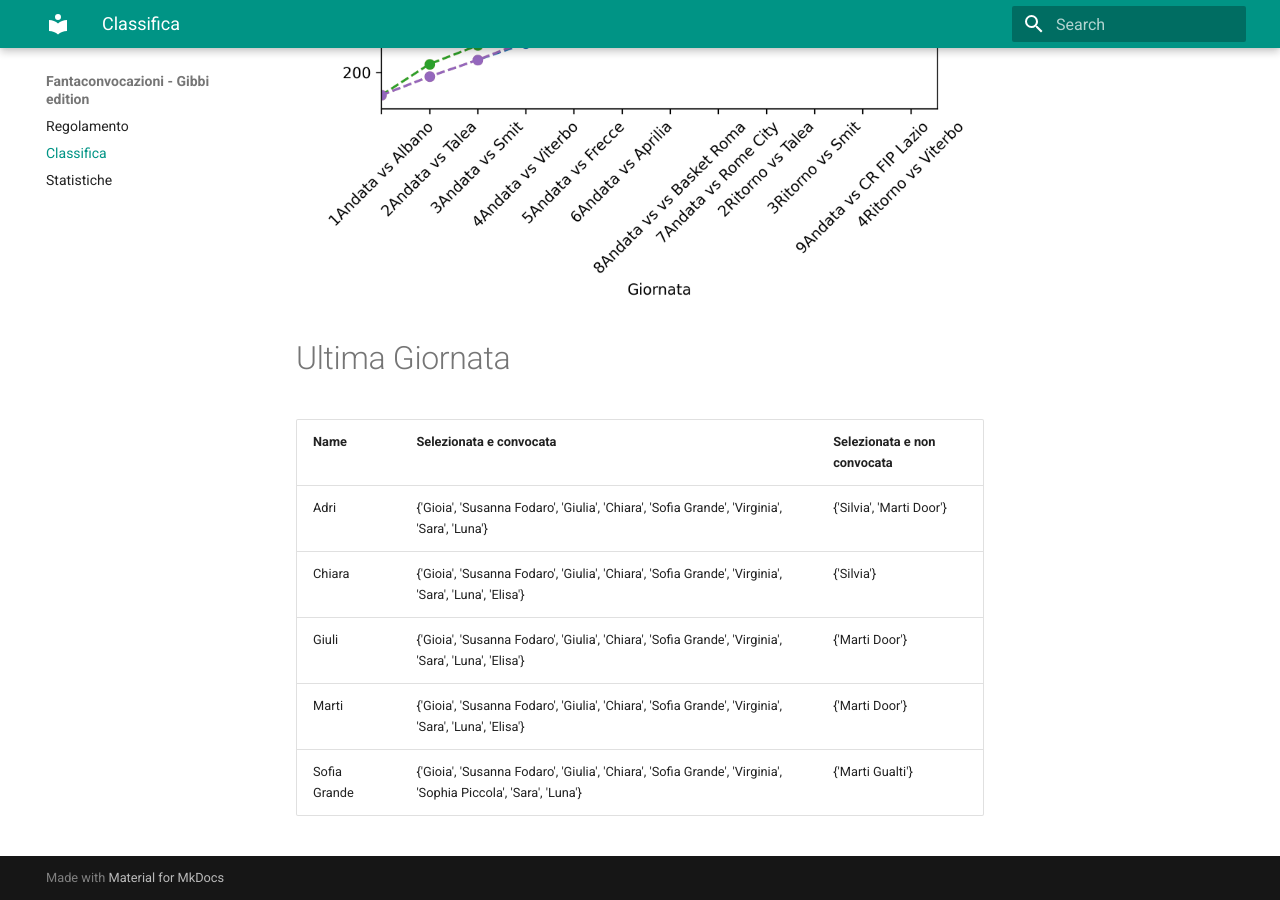
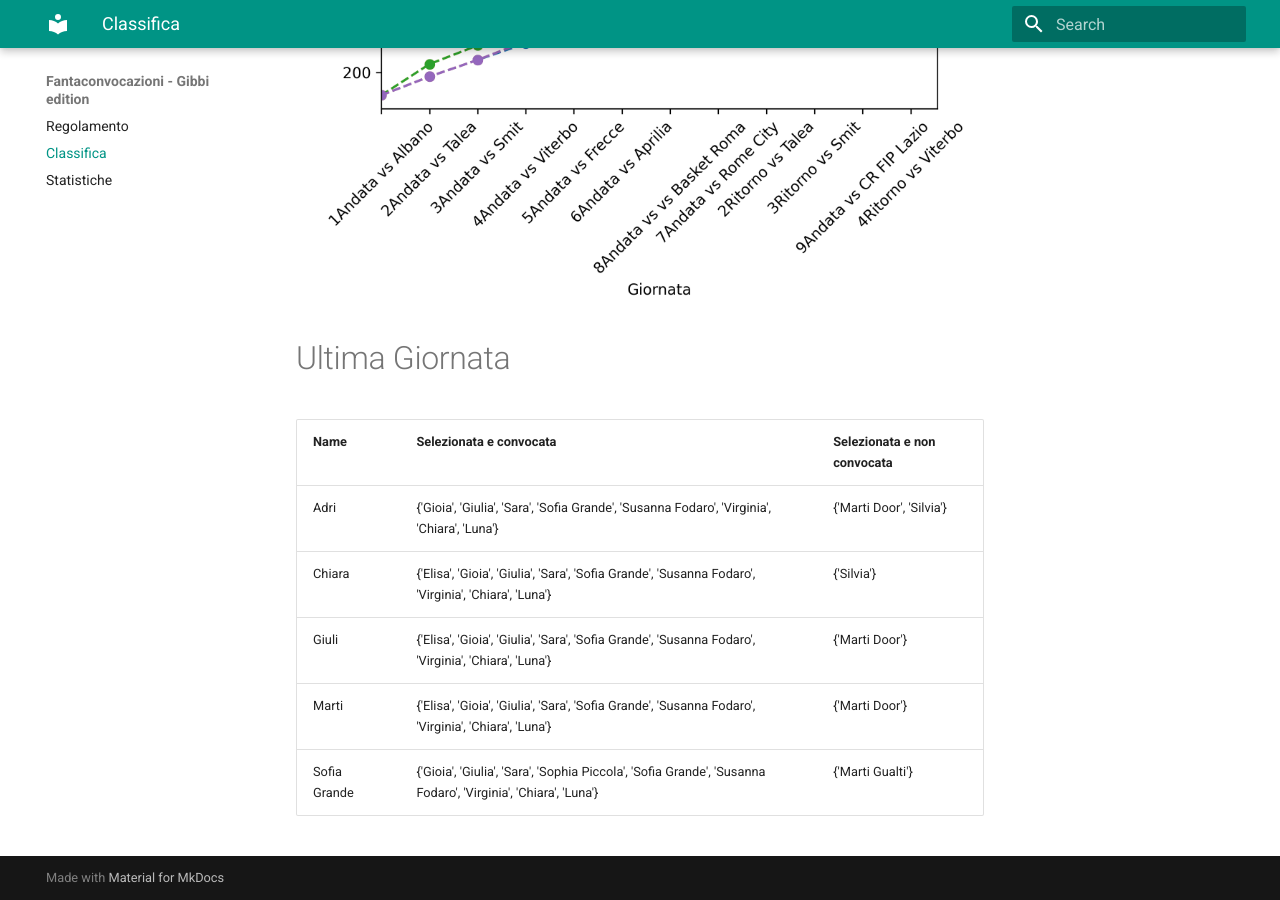
Before and after one commit to martinig94/fantagibbi, an MkDocs documentation site: the page built from docs/Classifica.md, in a window 1280 px wide and 900 px high, scrolled down 810 px. Built offline with MkDocs 1.6.1 and Material for MkDocs 9.7.7, drawn with Linux system fonts in a browser that asks for light colours.

Commit message:
Auto-update from main.py

```diff
--- a/docs/Classifica.md
+++ b/docs/Classifica.md
@@ -18,9 +18,9 @@
 <!-- START_TABLE CORRECT -->
 | Name         | Selezionata e convocata                                                                                       | Selezionata e non convocata   |
 |:-------------|:--------------------------------------------------------------------------------------------------------------|:------------------------------|
-| Adri         | {'Gioia', 'Susanna Fodaro', 'Giulia', 'Chiara', 'Sofia Grande', 'Virginia', 'Sara', 'Luna'}                   | {'Silvia', 'Marti Door'}      |
-| Chiara       | {'Gioia', 'Susanna Fodaro', 'Giulia', 'Chiara', 'Sofia Grande', 'Virginia', 'Sara', 'Luna', 'Elisa'}          | {'Silvia'}                    |
-| Giuli        | {'Gioia', 'Susanna Fodaro', 'Giulia', 'Chiara', 'Sofia Grande', 'Virginia', 'Sara', 'Luna', 'Elisa'}          | {'Marti Door'}                |
-| Marti        | {'Gioia', 'Susanna Fodaro', 'Giulia', 'Chiara', 'Sofia Grande', 'Virginia', 'Sara', 'Luna', 'Elisa'}          | {'Marti Door'}                |
-| Sofia Grande | {'Gioia', 'Susanna Fodaro', 'Giulia', 'Chiara', 'Sofia Grande', 'Virginia', 'Sophia Piccola', 'Sara', 'Luna'} | {'Marti Gualti'}              |
+| Adri         | {'Gioia', 'Giulia', 'Sara', 'Sofia Grande', 'Susanna Fodaro', 'Virginia', 'Chiara', 'Luna'}                   | {'Marti Door', 'Silvia'}      |
+| Chiara       | {'Elisa', 'Gioia', 'Giulia', 'Sara', 'Sofia Grande', 'Susanna Fodaro', 'Virginia', 'Chiara', 'Luna'}          | {'Silvia'}                    |
+| Giuli        | {'Elisa', 'Gioia', 'Giulia', 'Sara', 'Sofia Grande', 'Susanna Fodaro', 'Virginia', 'Chiara', 'Luna'}          | {'Marti Door'}                |
+| Marti        | {'Elisa', 'Gioia', 'Giulia', 'Sara', 'Sofia Grande', 'Susanna Fodaro', 'Virginia', 'Chiara', 'Luna'}          | {'Marti Door'}                |
+| Sofia Grande | {'Gioia', 'Giulia', 'Sara', 'Sophia Piccola', 'Sofia Grande', 'Susanna Fodaro', 'Virginia', 'Chiara', 'Luna'} | {'Marti Gualti'}              |
 <!-- END_TABLE CORRECT -->
```
